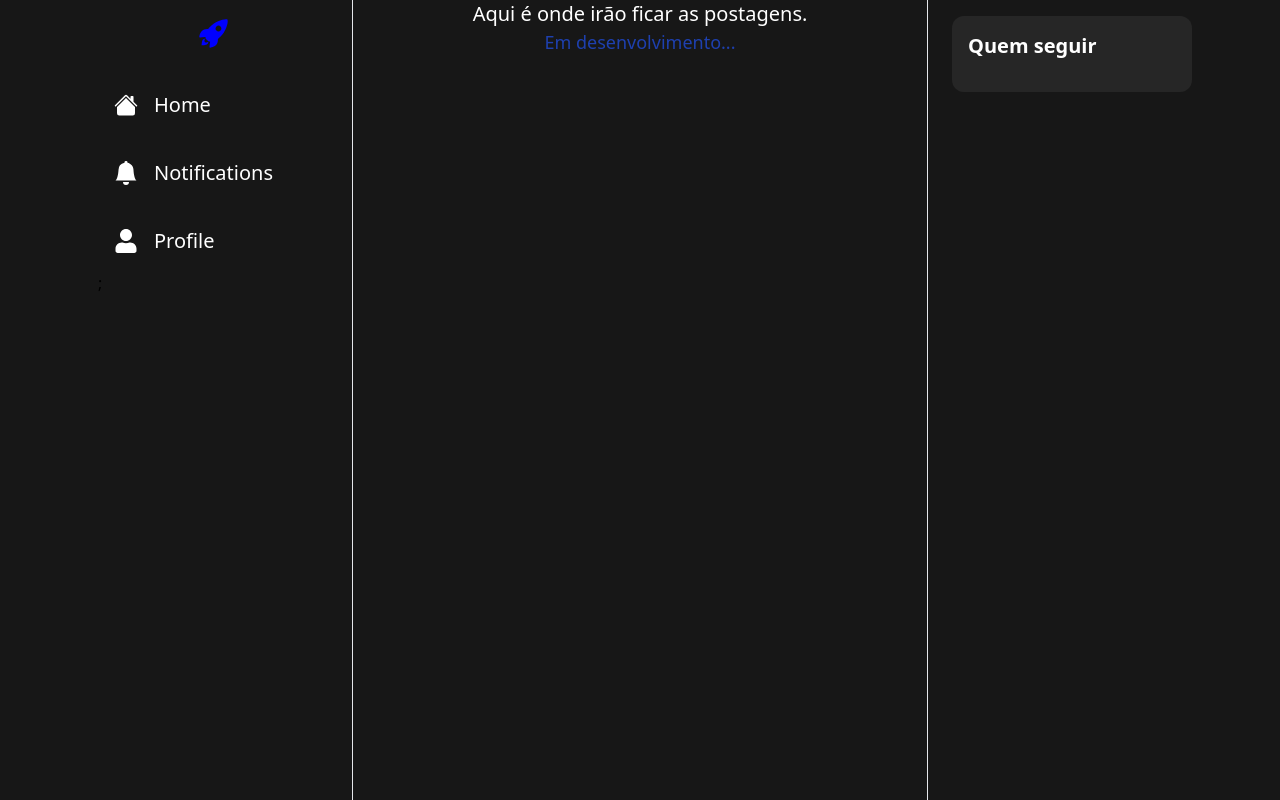
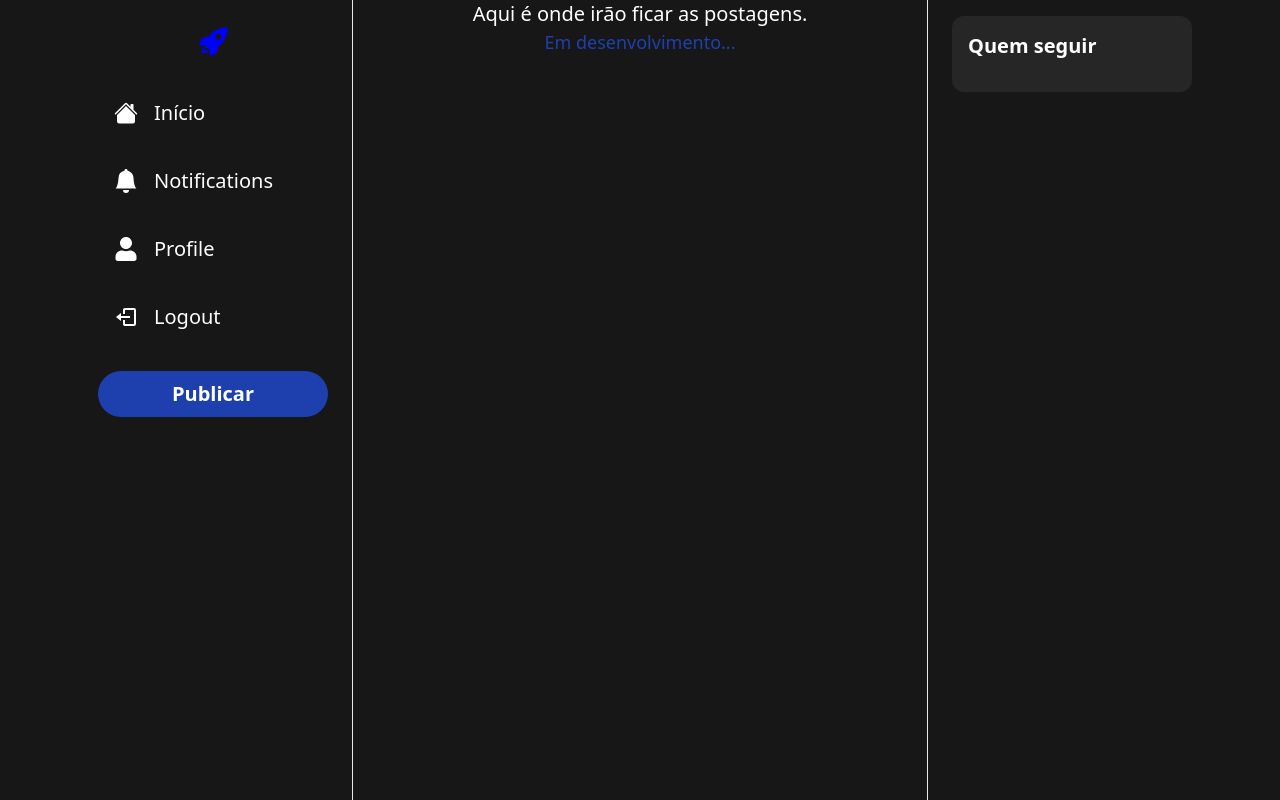
Before and after one commit to VitorArimatea/bustley-social-media, a Next.js app: page / in a window 1280 px wide. Built offline with nearby package versions, Linux system fonts and the light colour scheme.

Commit message:
Adicionando SideBarItem e SidebarPostButton

```diff
--- a/components/Layout/Sidebar.tsx
+++ b/components/Layout/Sidebar.tsx
@@ -1,30 +1,32 @@
 import { BsBellFill, BsHouseFill } from 'react-icons/bs';
 import { FaUser } from 'react-icons/fa';
+import { BiLogOut } from 'react-icons/bi';
 
 import SidebarLogo from './SidebarLogo';
 import SidebarItem from './SidebarItem';
+import SidebarPostButton from './SidebarPostButton';
 
 const Sidebar = () => {
     const items = [
         {
-            label: 'Home',
-            href: '/',
-            icon: BsHouseFill
+            label: "Início",
+            href: "https://github.com/VitorArimatea",
+            icon: BsHouseFill,
         },
         {
-            label: 'Notifications',
-            href: '/notifications',
-            icon: BsBellFill
+            label: "Notifications",
+            href: "/notifications",
+            icon: BsBellFill,
         },
         {
-            label: 'Profile',
-            href: '/users/123',
-            icon: FaUser
-        }
-    ];
+            label: "Profile",
+            href: "/users/123",
+            icon: FaUser,
+        },
+    ]
 
     return (
-    <div className="col-span-1 h-full pr-4 md:pr-6">
+    <div className="col-span-1 h-full pt-2 pr-4 md:pr-6">
         <div className='flex flex-col items-end'>
             <div className='space-y-2 lg:w-[230px]'>
                 <SidebarLogo />
@@ -35,7 +37,9 @@ const Sidebar = () => {
                     href={item.href}
                     icon={item.icon}
                     />
-                ))};
+                ))}
+                <SidebarItem onClick={() => {}} label="Logout" icon={BiLogOut} />
+                <SidebarPostButton />
             </div>
         </div>
     </div>
```
